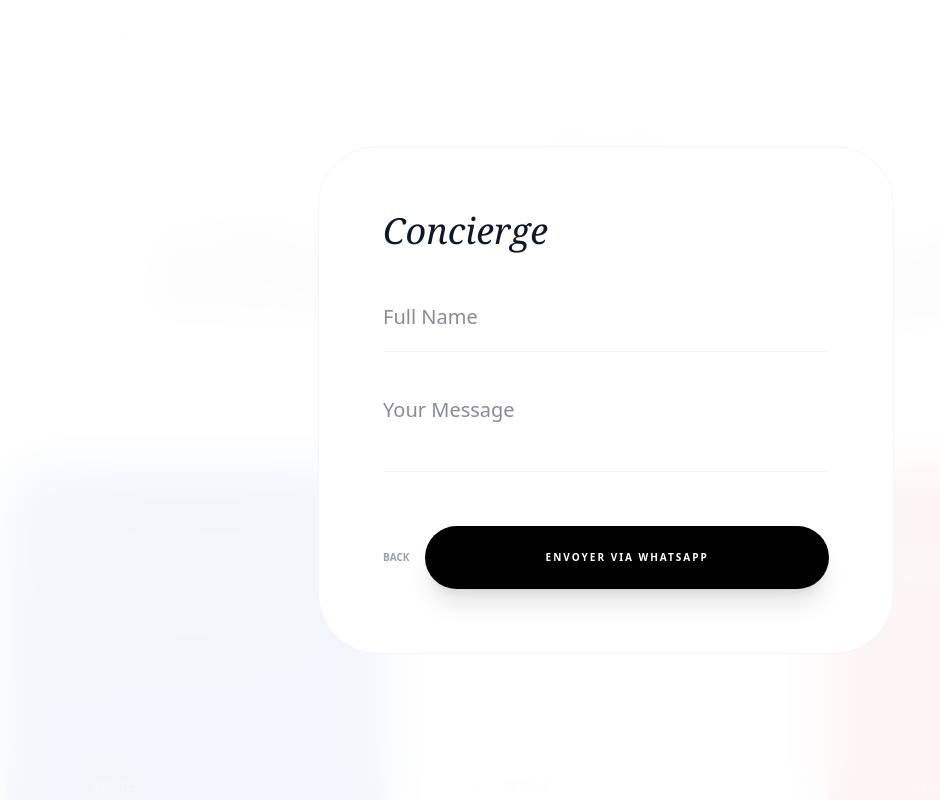
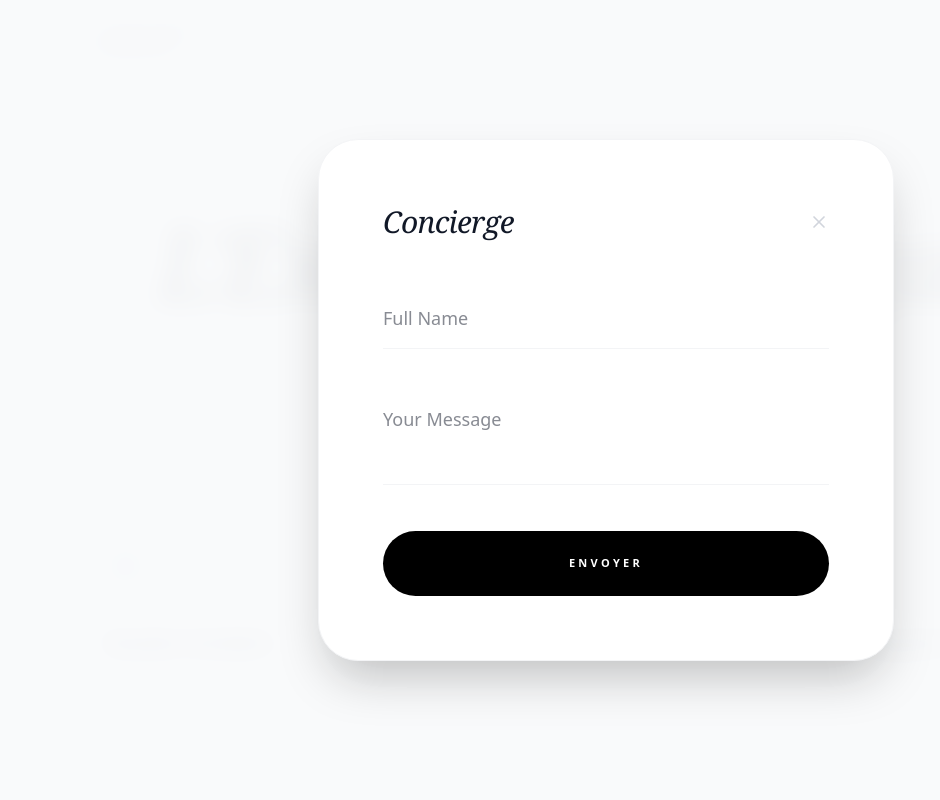
Before and after one commit to projectdevq8-maker/excellence-francaise, a React (Vite) app: page / in a window 1280 px wide. Both pictures are taken after a click on the button "CONTACT". Shown: the top 800 px of the page, without its empty margins (34-974 px from the left). Built offline with nearby package versions, Linux system fonts and the light colour scheme; grey boxes are pictures that could not be loaded; a web font is replaced by a local one.

Commit message:
Mise à jour design Bento

```diff
--- a/package.json
+++ b/package.json
@@ -13,6 +13,7 @@
     "@tailwindcss/postcss": "^4.1.18",
     "@tailwindcss/vite": "^4.1.18",
     "framer-motion": "^12.29.2",
+    "lucide-react": "^0.575.0",
     "react": "^19.2.0",
     "react-dom": "^19.2.0"
   },
--- a/src/App.jsx
+++ b/src/App.jsx
@@ -1,10 +1,11 @@
 import React, { useState, useEffect } from 'react';
 import { motion, AnimatePresence } from 'framer-motion';
+import { Globe, MessageCircle, Calendar, GraduationCap, Award, Briefcase, ChevronRight, X } from 'lucide-react';
 import Navbar from './components/Navbar';
 import Quiz from './components/Quiz';
 
 function App() {
-  const [lang, setLang] = useState('fr'); // Français par défaut
+  const [lang, setLang] = useState('fr');
   const [showModal, setShowModal] = useState(false);
   const [showQuiz, setShowQuiz] = useState(false);
   const [selectedDay, setSelectedDay] = useState('');
@@ -23,190 +24,160 @@ function App() {
   const content = {
     fr: {
       title: "L'Excellence Française",
-      subtitle: "L'Art de vivre • Prestige • Kuwait City",
+      subtitle: "PRESTIGE • EDUCATION • KUWAIT CITY",
       cards: [
-        { title: "Soutien Scolaire", desc: "Accompagnement d'élite pour élèves des écoles françaises. Résultats garantis.", bgColor: "bg-[#0047AB]", textColor: "text-white", tag: "RÉUSSITE" },
-        { title: "Conversation", desc: "Maîtrisez l'art de parler avec aisance et élégance parisienne.", bgColor: "bg-white", textColor: "text-gray-900", tag: "POPULAIRE", popular: true },
-        { title: "Français Pro", desc: "Business, Diplomatie et préparation aux examens officiels.", bgColor: "bg-[#D32F2F]", textColor: "text-white", tag: "CARRIÈRE" }
+        { title: "Soutien Scolaire", desc: "Accompagnement d'élite, cursus français.", icon: <GraduationCap size={20}/>, color: "text-[#0047AB]" },
+        { title: "Conversation", desc: "L'art de l'éloquence et du savoir-vivre.", icon: <MessageCircle size={20}/>, color: "text-[#C5A059]" },
+        { title: "Français Pro", desc: "Diplomatie et Business international.", icon: <Briefcase size={20}/>, color: "text-[#D32F2F]" }
       ],
-      testBtn: "✨ Déterminer mon niveau",
-      booking: "Conciergerie & Réservations",
-      step1: "1. Choisir le Jour",
-      step2: "2. Choisir l'Heure",
-      send: "Envoyer via WhatsApp"
+      cta: "Évaluer mon niveau",
+      booking: "Réservation Concierge",
+      footer: "L'Excellence Française — Tous droits réservés 2026"
     },
     en: {
       title: "French Excellence",
-      subtitle: "The Art of Living • Prestige • Kuwait City",
+      subtitle: "PRESTIGE • EDUCATION • KUWAIT CITY",
       cards: [
-        { title: "Academic Support", desc: "Elite coaching for French school students. High performance.", bgColor: "bg-[#0047AB]", textColor: "text-white", tag: "SUCCESS" },
-        { title: "Conversation", desc: "Master the art of speaking with grace and fluidity.", bgColor: "bg-white", textColor: "text-gray-900", tag: "POPULAR", popular: true },
-        { title: "Professional French", desc: "Business, Diplomacy & Official Exams.", bgColor: "bg-[#D32F2F]", textColor: "text-white", tag: "CAREER" }
+        { title: "Academic Support", desc: "Elite coaching for French curriculum.", icon: <GraduationCap size={20}/>, color: "text-[#0047AB]" },
+        { title: "Conversation", desc: "Master the art of eloquent speech.", icon: <MessageCircle size={20}/>, color: "text-[#C5A059]" },
+        { title: "Professional French", desc: "Diplomacy & International Business.", icon: <Briefcase size={20}/>, color: "text-[#D32F2F]" }
       ],
-      testBtn: "✨ Determine my Level",
-      booking: "Booking & Concierge",
-      step1: "1. Select Day",
-      step2: "2. Select Time",
-      send: "Send to WhatsApp"
+      cta: "Start Assessment",
+      booking: "Concierge Booking",
+      footer: "French Excellence — All rights reserved 2026"
     },
     ar: {
       title: "التميز الفرنسي",
-      subtitle: "فن الحياة • فخامة • مدينة الكويت",
+      subtitle: "فخامة • تعليم • مدينة الكويت",
       cards: [
-        { title: "الدعم الأكاديمي", desc: "تدريب متميز لطلاب المدارس الفرنسية. نتائج عالية.", bgColor: "bg-[#0047AB]", textColor: "text-white", tag: "نجاح" },
-        { title: "المحادثة", desc: "أتقن فن التحدث بكل رقي وانسيابية باريسية.", bgColor: "bg-white", textColor: "text-gray-900", tag: "مطلوب", popular: true },
-        { title: "الفرنسية المهنية", desc: "الأعمال، الدبلوماسية والامتحانات الرسمية.", bgColor: "bg-[#D32F2F]", textColor: "text-white", tag: "مهني" }
+        { title: "الدعم الأكاديمي", desc: "تدريب متميز للمنهج الفرنسي.", icon: <GraduationCap size={20}/>, color: "text-[#0047AB]" },
+        { title: "المحادثة", desc: "إتقان فن التحدث بكل رقي.", icon: <MessageCircle size={20}/>, color: "text-[#C5A059]" },
+        { title: "الفرنسية المهنية", desc: "الأعمال والدبلوماسية الدولية.", icon: <Briefcase size={20}/>, color: "text-[#D32F2F]" }
       ],
-      testBtn: "✨ ابدأ اختبار المستوى",
+      cta: "ابدأ اختبار المستوى",
       booking: "حجز موعد خاص",
-      step1: "١. اختر اليوم",
-      step2: "٢. اختر الوقت",
-      send: "إرسال عبر واتساب"
+      footer: "التميز الفرنسي — جميع الحقوق محفوظة ٢٠٢٦"
     }
   };
 
   const t = content[lang];
   const isAr = lang === 'ar';
 
-  const repondreQuiz = (points) => {
-    setScore(score + points);
-    if (currentQuestion + 1 < 3) setCurrentQuestion(currentQuestion + 1);
-    else setQuizTermine(true);
-  };
-
-  const envoyerWhatsApp = () => {
-    const numero = "33667569993";
-    const texte = `Bonjour. Nom: ${nom}. RDV: ${selectedDay} ${selectedTime}. Langue: ${lang}.`;
-    window.open(`https://wa.me/${numero}?text=${texte}`, '_blank');
-  };
+  const repondreQuiz = (p) => { setScore(score + p); if (currentQuestion + 1 < 3) setCurrentQuestion(currentQuestion + 1); else setQuizTermine(true); };
+  const envoyerWhatsApp = () => { window.open(`https://wa.me/33667569993?text=Nom: ${nom}. RDV: ${selectedDay} ${selectedTime}.`, '_blank'); };
 
   return (
-    <div className="min-h-screen bg-white text-gray-900 font-sans selection:bg-[#C5A059] selection:text-white">
+    <div className="min-h-screen bg-[#F9FAFB] text-[#111827] font-sans selection:bg-[#C5A059] selection:text-white">
 
-      {/* SÉLECTEUR DE LANGUE (DISCRET ET LUXUEUX) */}
-      <div className="fixed top-24 right-6 z-[60] flex flex-col gap-2">
+      {/* LANGUAGE SELECTOR */}
+      <nav className="fixed top-24 right-8 z-[70] flex flex-col gap-3">
         {['fr', 'en', 'ar'].map((l) => (
-          <button
-            key={l}
-            onClick={() => setLang(l)}
-            className={`w-10 h-10 rounded-full border shadow-lg font-bold text-[9px] transition-all flex items-center justify-center
-              ${lang === l ? 'bg-[#C5A059] text-white border-[#C5A059] scale-110' : 'bg-white text-gray-300 hover:border-black'}`}
-          >
+          <button key={l} onClick={() => setLang(l)} className={`w-11 h-11 rounded-full border-[0.5px] bg-white shadow-sm flex items-center justify-center text-[10px] font-bold tracking-tighter transition-all hover:scale-110 active:scale-95 ${lang === l ? 'border-black text-black' : 'border-gray-100 text-gray-300'}`}>
             {l.toUpperCase()}
           </button>
         ))}
-      </div>
+      </nav>
 
       <Navbar setShowModal={setShowModal} />
 
-      <main className="max-w-7xl mx-auto px-6 pt-16 pb-32 text-center">
+      <main className="max-w-6xl mx-auto px-8 pt-24 pb-32">
 
-        {/* HERO SECTION */}
-        <motion.div initial={{ opacity: 0, y: 30 }} animate={{ opacity: 1, y: 0 }} transition={{ duration: 1 }} className="mb-24">
-          <div className="flex justify-center gap-4 mb-8">
-            <img src="https://flagcdn.com/w80/fr.png" alt="FR" className="w-10 shadow-sm" />
-            <div className="w-[1px] bg-gray-200 h-8"></div>
-            <img src="https://flagcdn.com/w80/kw.png" alt="KW" className="w-10 shadow-sm" />
+        {/* HEADER SECTION */}
+        <header className="text-center mb-32">
+          <motion.div initial={{ opacity: 0, y: 20 }} animate={{ opacity: 1, y: 0 }} transition={{ duration: 0.8 }}>
+            <p className="text-[#C5A059] text-[10px] tracking-[0.8em] font-medium mb-6 uppercase">{t.subtitle}</p>
+            <h1 className="text-6xl md:text-8xl font-serif italic tracking-tighter mb-12">{t.title}</h1>
+            <div className="flex justify-center items-center gap-4 text-gray-300">
+              <span className="w-12 h-[0.5px] bg-current"></span>
+              <Globe size={16} />
+              <span className="w-12 h-[0.5px] bg-current"></span>
             </div>
-          <h1 className="text-6xl md:text-8xl font-serif italic mb-6 tracking-tighter leading-tight">{t.title}</h1>
-          <p className="text-[#C5A059] text-[11px] tracking-[0.6em] uppercase font-light">{t.subtitle}</p>
           </motion.div>
+        </header>
 
-        {/* LES FORMULES (BLEU BLANC ROUGE + ANIMATIONS RESTAURÉES) */}
-        <div className="grid grid-cols-1 md:grid-cols-3 gap-8 mb-32 px-4 relative">
+        {/* BENTO GRID SERVICES */}
+        <section className="grid grid-cols-1 md:grid-cols-3 gap-6 mb-24">
           {t.cards.map((card, i) => (
             <motion.div
               key={i}
-              initial={{ opacity: 0, y: 100 }}
-              whileInView={{ opacity: 1, y: 0 }}
-              viewport={{ once: true }}
-              transition={{ delay: i * 0.2, type: "spring", stiffness: 50 }}
-              whileHover={{ y: -20, scale: 1.02, boxShadow: "0 40px 80px -20px rgba(0,0,0,0.15)" }}
-              className={`p-10 rounded-[45px] border-2 border-[#C5A059] ${card.bgColor} ${card.textColor} flex flex-col justify-between min-h-[380px] relative text-left shadow-2xl transition-all group overflow-hidden`}
+              whileHover={{ y: -8 }}
+              className="p-10 bg-white rounded-3xl border-[0.5px] border-gray-100 shadow-sm flex flex-col justify-between min-h-[320px] transition-all group"
             >
-              {card.popular && (
-                <div className="absolute top-6 right-8 bg-[#C5A059] text-white text-[8px] font-black px-4 py-1.5 rounded-full uppercase tracking-widest z-10">
-                  {card.tag}
+              <div className={isAr ? 'text-right' : 'text-left'}>
+                <div className={`mb-8 p-3 inline-block rounded-2xl bg-[#F9FAFB] ${card.color}`}>
+                  {card.icon}
                 </div>
-              )}
-              {!card.popular && (
-                <div className={`absolute top-6 right-8 text-[8px] font-black px-4 py-1.5 rounded-full uppercase tracking-widest border border-current opacity-30`}>
-                  {card.tag}
+                <h2 className="text-2xl font-serif italic mb-4 tracking-tight">{card.title}</h2>
+                <p className="text-gray-400 text-sm leading-relaxed font-light">{card.desc}</p>
               </div>
-              )}
-
-              <div className={isAr ? 'text-right' : 'text-left'}>
-                <div className={`w-12 h-1 mb-8 ${card.bgColor === 'bg-white' ? 'bg-[#C5A059]' : 'bg-white'}`}></div>
-                <h2 className="text-3xl font-bold mb-6 tracking-tight">{card.title}</h2>
-                <p className={`text-base leading-relaxed font-light ${card.bgColor === 'bg-white' ? 'text-gray-500' : 'opacity-80'}`}>
-                  {card.desc}
-                </p>
-              </div>
-
-              <div className={`flex items-center gap-3 mt-10 ${isAr ? 'flex-row-reverse' : 'flex-row'}`}>
-                <div className={`w-8 h-8 rounded-full flex items-center justify-center border ${card.bgColor === 'bg-white' ? 'border-gray-100' : 'border-white/20'}`}>
-                   <span className="text-xs">→</span>
-                </div>
-                <span className="text-[10px] font-bold uppercase tracking-widest">{isAr ? 'تفاصيل' : 'Détails'}</span>
+              <div className={`flex items-center gap-2 pt-8 text-[10px] font-bold tracking-widest uppercase opacity-0 group-hover:opacity-100 transition-all ${isAr ? 'flex-row-reverse' : ''}`}>
+                <span>{isAr ? 'اكتشف' : 'Découvrir'}</span>
+                <ChevronRight size={12} />
               </div>
             </motion.div>
           ))}
+        </section>
+
+        {/* CTA SECTION */}
+        <section className="flex justify-center mb-32">
+          <motion.button
+            whileHover={{ scale: 1.05 }}
+            whileTap={{ scale: 0.95 }}
+            onClick={() => {setShowQuiz(true); setQuizTermine(false);}}
+            className="px-12 py-6 bg-[#111827] text-white rounded-full text-[11px] font-bold uppercase tracking-[0.4em] shadow-xl hover:bg-black transition-all"
+          >
+            {t.cta}
+          </motion.button>
+        </section>
+
+        {/* BENTO BOOKING SECTION */}
+        <section className="bg-white rounded-[40px] border-[0.5px] border-gray-100 p-12 md:p-20 shadow-sm overflow-hidden relative">
+          <div className="absolute top-0 left-0 w-full h-[2px] bg-gradient-to-r from-transparent via-[#C5A059] to-transparent opacity-30"></div>
+          <div className={`flex flex-col md:flex-row justify-between items-start gap-16 ${isAr ? 'md:flex-row-reverse text-right' : 'text-left'}`}>
+            <div className="max-w-xs">
+              <h2 className="text-4xl font-serif italic mb-6 tracking-tight">{t.booking}</h2>
+              <p className="text-gray-400 text-sm font-light">Service exclusif disponible sur rendez-vous uniquement.</p>
             </div>
 
-        {/* SECTION TEST & SERVICES */}
-        <div className="grid grid-cols-1 md:grid-cols-3 gap-12 mb-32 border-y border-gray-50 py-16">
-          {["Sur-mesure", "Excellence", "Prestige"].map((item, idx) => (
-            <div key={idx} className="text-center">
-              <h3 className="text-[#C5A059] text-[10px] font-bold uppercase tracking-[0.3em] mb-2 italic">{item}</h3>
-              <div className="w-8 h-[1px] bg-gray-100 mx-auto"></div>
-            </div>
-          ))}
-        </div>
-
-        <motion.button
-          whileHover={{ scale: 1.05 }} whileTap={{ scale: 0.95 }}
-          onClick={() => {setShowQuiz(true); setQuizTermine(false);}}
-          className="px-16 py-6 bg-black text-white rounded-full text-[12px] font-black uppercase tracking-[0.4em] hover:bg-[#C5A059] transition-all shadow-2xl mb-40"
-        >
-          {t.testBtn}
-        </motion.button>
-
-        {/* AGENDA LUXE RESTAURÉ */}
-        <motion.div initial={{ opacity: 0, y: 50 }} whileInView={{ opacity: 1, y: 0 }} className="bg-[#FBFBFB] rounded-[60px] p-12 md:p-24 border border-gray-100 shadow-inner max-w-6xl mx-auto text-left relative overflow-hidden">
-          <div className="absolute top-0 left-0 w-full h-1 bg-[#C5A059]"></div>
-          <h2 className={`text-4xl font-serif italic mb-16 ${isAr ? 'text-right' : ''}`}>{t.booking}</h2>
-          <div className={`grid grid-cols-1 md:grid-cols-2 gap-20 ${isAr ? 'text-right' : ''}`}>
-            <div>
-              <p className="text-[#C5A059] text-[10px] font-bold uppercase mb-8 tracking-widest pl-4 border-l-2 border-[#C5A059]">{t.step1}</p>
+            <div className="flex-1 w-full grid grid-cols-1 gap-12">
+              <div className="space-y-6">
+                <span className="text-[#C5A059] text-[10px] font-bold tracking-[0.3em] uppercase">{t.step1}</span>
                 <div className="flex flex-wrap gap-3">
                   {['Mon', 'Tue', 'Wed', 'Thu', 'Fri', 'Sat'].map(d => (
-                  <button key={d} onClick={() => setSelectedDay(d)} className={`px-6 py-3 rounded-2xl text-[12px] border transition-all ${selectedDay === d ? 'bg-black text-white border-black' : 'bg-white border-gray-200 hover:border-black'}`}>{d}</button>
+                    <button key={d} onClick={() => setSelectedDay(d)} className={`px-6 py-3 rounded-xl text-xs border-[0.5px] transition-all ${selectedDay === d ? 'bg-black text-white border-black' : 'bg-white border-gray-100 hover:border-black'}`}>{d}</button>
                   ))}
                 </div>
               </div>
-            <div>
-              <p className="text-[#C5A059] text-[10px] font-bold uppercase mb-8 tracking-widest pl-4 border-l-2 border-[#C5A059]">{t.step2}</p>
+              <div className="space-y-6">
+                <span className="text-[#C5A059] text-[10px] font-bold tracking-[0.3em] uppercase">{t.step2}</span>
                 <div className="flex flex-wrap gap-3">
                   {['10:00', '14:00', '16:00', '18:00', '20:00'].map(h => (
-                  <button key={h} onClick={() => setSelectedTime(h)} className={`px-6 py-3 rounded-2xl text-[12px] border transition-all ${selectedTime === h ? 'bg-black text-white border-black' : 'bg-white border-gray-200 hover:border-black'}`}>{h}</button>
+                    <button key={h} onClick={() => setSelectedTime(h)} className={`px-6 py-3 rounded-xl text-xs border-[0.5px] transition-all ${selectedTime === h ? 'bg-black text-white border-black' : 'bg-white border-gray-100 hover:border-black'}`}>{h}</button>
                   ))}
                 </div>
               </div>
             </div>
-        </motion.div>
+          </div>
+        </section>
       </main>
 
-      {/* MODALE CONCIERGERIE */}
+      <footer className="py-20 border-t border-gray-50 text-center">
+        <p className="text-[9px] text-gray-300 tracking-[0.5em] font-light uppercase">{t.footer}</p>
+      </footer>
+
+      {/* MODAL CONCIERGE */}
       <AnimatePresence>
         {showModal && (
-          <motion.div initial={{ opacity: 0 }} animate={{ opacity: 1 }} exit={{ opacity: 0 }} className="fixed inset-0 z-[100] flex items-center justify-center p-6 bg-white/95 backdrop-blur-xl">
-            <motion.div initial={{ y: 100 }} animate={{ y: 0 }} className="bg-white p-16 rounded-[60px] border border-gray-100 shadow-3xl max-w-xl w-full">
-              <h2 className="text-4xl font-serif italic mb-8">Concierge</h2>
-              <input type="text" placeholder="Full Name" onChange={(e)=>setNom(e.target.value)} className="w-full py-5 border-b border-gray-100 outline-none focus:border-[#C5A059] mb-6 text-xl" />
-              <textarea placeholder="Your Message" onChange={(e)=>setMessage(e.target.value)} className="w-full py-5 border-b border-gray-100 h-24 resize-none outline-none focus:border-[#C5A059] mb-12 text-xl"></textarea>
-              <div className="flex gap-4">
-                <button onClick={() => setShowModal(false)} className="text-[10px] font-bold uppercase text-gray-400">Back</button>
-                <button onClick={envoyerWhatsApp} className="flex-1 py-6 bg-black text-white rounded-full text-[10px] font-bold uppercase tracking-[0.2em] shadow-xl">{t.send}</button>
+          <motion.div initial={{ opacity: 0 }} animate={{ opacity: 1 }} exit={{ opacity: 0 }} className="fixed inset-0 z-[100] flex items-center justify-center p-6 bg-[#F9FAFB]/95 backdrop-blur-md">
+            <motion.div initial={{ y: 50, opacity: 0 }} animate={{ y: 0, opacity: 1 }} className="bg-white p-12 md:p-16 rounded-[40px] border-[0.5px] border-gray-100 shadow-2xl max-w-xl w-full">
+              <div className="flex justify-between items-center mb-12">
+                <h2 className="text-3xl font-serif italic tracking-tight">Concierge</h2>
+                <button onClick={() => setShowModal(false)} className="text-gray-300 hover:text-black transition-colors"><X size={20}/></button>
+              </div>
+              <div className="space-y-10">
+                <input type="text" placeholder="Full Name" onChange={(e)=>setNom(e.target.value)} className="w-full py-4 bg-transparent border-b-[0.5px] border-gray-100 outline-none focus:border-black transition-all text-lg font-light" />
+                <textarea placeholder="Your Message" onChange={(e)=>setMessage(e.target.value)} className="w-full py-4 bg-transparent border-b-[0.5px] border-gray-100 h-24 resize-none outline-none focus:border-black transition-all text-lg font-light" />
+                <button onClick={envoyerWhatsApp} className="w-full py-6 bg-black text-white rounded-full text-[11px] font-bold uppercase tracking-[0.3em]">Envoyer</button>
               </div>
             </motion.div>
           </motion.div>
@@ -214,10 +185,6 @@ function App() {
       </AnimatePresence>
 
       <Quiz showQuiz={showQuiz} setShowQuiz={setShowQuiz} quizTermine={quizTermine} currentQuestion={currentQuestion} questions={[]} repondreQuiz={repondreQuiz} score={score} setShowModal={setShowModal} />
-
-      <footer className="pb-16 text-center text-[9px] text-gray-300 tracking-[0.5em] uppercase font-light">
-        Excellence Française • 2026
-      </footer>
     </div>
   );
 }
```
Also changed, not shown: 1 other file (tests, documents, lock files or other folders). Lines whose indentation alone changed are shown as unchanged.
